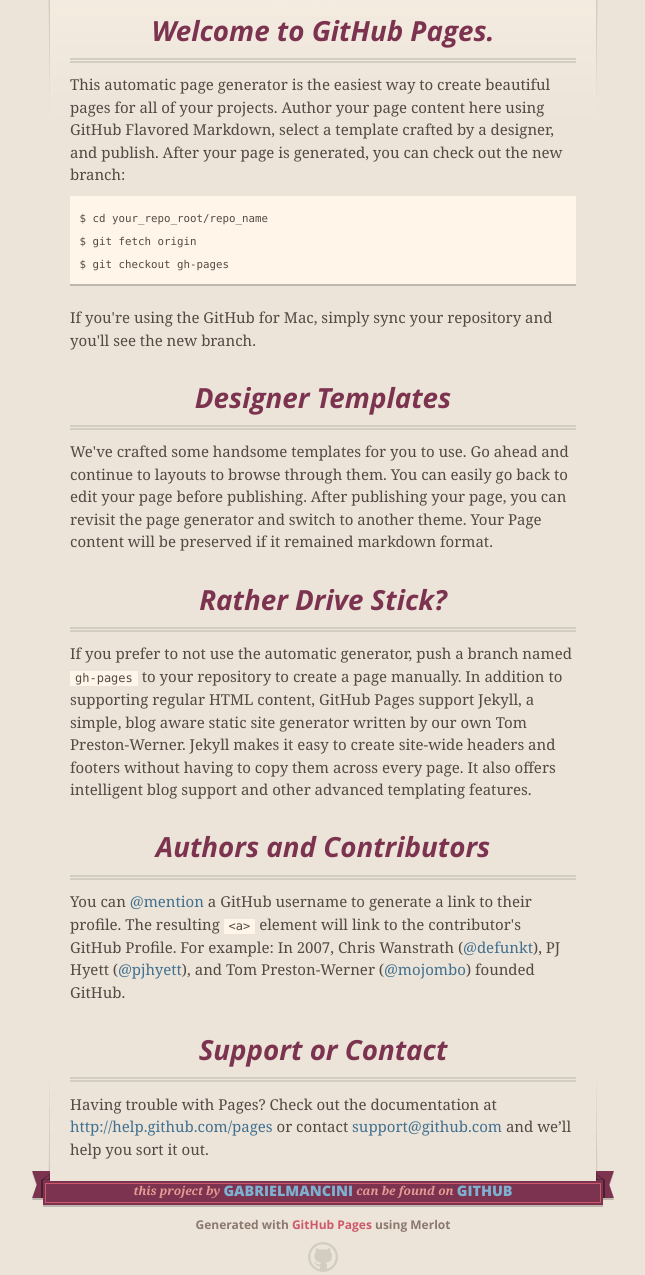
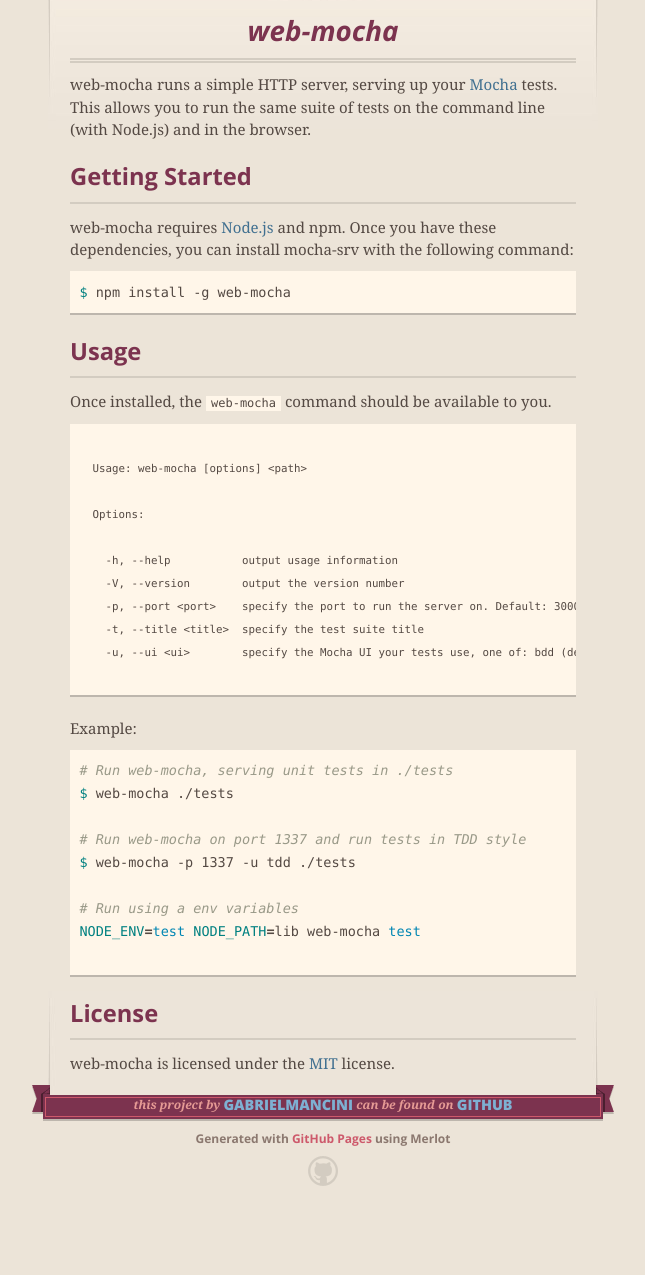
Before and after one commit to gabrielmancini/web-mocha, a plain HTML site: page index.html in a window 1280 px wide. Shown: the part 216-1491 px from the top of the page, without its empty margins (317-962 px from the left). After the commit the page ends 1442 px from the top, so only its background shows below. Drawn offline with nearby package versions, Linux system fonts and the light colour scheme.

```diff
--- a/index.html
+++ b/index.html
@@ -46,37 +46,54 @@
 
 
       <section id="main_content">
-        <h3>
-<a name="welcome-to-github-pages" class="anchor" href="#welcome-to-github-pages"><span class="octicon octicon-link"></span></a>Welcome to GitHub Pages.</h3>
+        <h1>
+<a name="web-mocha" class="anchor" href="#web-mocha"><span class="octicon octicon-link"></span></a>web-mocha</h1>
 
-<p>This automatic page generator is the easiest way to create beautiful pages for all of your projects. Author your page content here using GitHub Flavored Markdown, select a template crafted by a designer, and publish. After your page is generated, you can check out the new branch:</p>
+<p>web-mocha runs a simple HTTP server, serving up your <a href="http://visionmedia.github.com/mocha/">Mocha</a> tests. This allows you to run the same suite of tests on the command line (with Node.js) and in the browser.</p>
 
-<pre><code>$ cd your_repo_root/repo_name
-$ git fetch origin
-$ git checkout gh-pages
+<h2>
+<a name="getting-started" class="anchor" href="#getting-started"><span class="octicon octicon-link"></span></a>Getting Started</h2>
+
+<p>web-mocha requires <a href="http://nodejs.org/">Node.js</a> and npm. Once you have these dependencies, you can install mocha-srv with the following command:</p>
+
+<div class="highlight highlight-sh"><pre><span class="nv">$ </span>npm install -g web-mocha
+</pre></div>
+
+<h2>
+<a name="usage" class="anchor" href="#usage"><span class="octicon octicon-link"></span></a>Usage</h2>
+
+<p>Once installed, the <code>web-mocha</code> command should be available to you.</p>
+
+<pre><code>
+  Usage: web-mocha [options] &lt;path&gt;
+
+  Options:
+
+    -h, --help           output usage information
+    -V, --version        output the version number
+    -p, --port &lt;port&gt;    specify the port to run the server on. Default: 3000
+    -t, --title &lt;title&gt;  specify the test suite title
+    -u, --ui &lt;ui&gt;        specify the Mocha UI your tests use, one of: bdd (default), tdd
+
 </code></pre>
 
-<p>If you're using the GitHub for Mac, simply sync your repository and you'll see the new branch.</p>
+<p>Example:</p>
 
-<h3>
-<a name="designer-templates" class="anchor" href="#designer-templates"><span class="octicon octicon-link"></span></a>Designer Templates</h3>
+<div class="highlight highlight-sh"><pre><span class="c"># Run web-mocha, serving unit tests in ./tests</span>
+<span class="nv">$ </span>web-mocha ./tests
 
-<p>We've crafted some handsome templates for you to use. Go ahead and continue to layouts to browse through them. You can easily go back to edit your page before publishing. After publishing your page, you can revisit the page generator and switch to another theme. Your Page content will be preserved if it remained markdown format.</p>
+<span class="c"># Run web-mocha on port 1337 and run tests in TDD style</span>
+<span class="nv">$ </span>web-mocha -p 1337 -u tdd ./tests
 
-<h3>
-<a name="rather-drive-stick" class="anchor" href="#rather-drive-stick"><span class="octicon octicon-link"></span></a>Rather Drive Stick?</h3>
+<span class="c"># Run using a env variables</span>
+<span class="nv">NODE_ENV</span><span class="o">=</span><span class="nb">test </span><span class="nv">NODE_PATH</span><span class="o">=</span>lib web-mocha <span class="nb">test</span>
 
-<p>If you prefer to not use the automatic generator, push a branch named <code>gh-pages</code> to your repository to create a page manually. In addition to supporting regular HTML content, GitHub Pages support Jekyll, a simple, blog aware static site generator written by our own Tom Preston-Werner. Jekyll makes it easy to create site-wide headers and footers without having to copy them across every page. It also offers intelligent blog support and other advanced templating features.</p>
+</pre></div>
 
-<h3>
-<a name="authors-and-contributors" class="anchor" href="#authors-and-contributors"><span class="octicon octicon-link"></span></a>Authors and Contributors</h3>
+<h2>
+<a name="license" class="anchor" href="#license"><span class="octicon octicon-link"></span></a>License</h2>
 
-<p>You can <a href="https://github.com/blog/821" class="user-mention">@mention</a> a GitHub username to generate a link to their profile. The resulting <code>&lt;a&gt;</code> element will link to the contributor's GitHub Profile. For example: In 2007, Chris Wanstrath (<a href="https://github.com/defunkt" class="user-mention">@defunkt</a>), PJ Hyett (<a href="https://github.com/pjhyett" class="user-mention">@pjhyett</a>), and Tom Preston-Werner (<a href="https://github.com/mojombo" class="user-mention">@mojombo</a>) founded GitHub.</p>
-
-<h3>
-<a name="support-or-contact" class="anchor" href="#support-or-contact"><span class="octicon octicon-link"></span></a>Support or Contact</h3>
-
-<p>Having trouble with Pages? Check out the documentation at <a href="http://help.github.com/pages">http://help.github.com/pages</a> or contact <a href="mailto:support@github.com">support@github.com</a> and we’ll help you sort it out.</p>
+<p>web-mocha is licensed under the <a href="http://opensource.org/licenses/mit-license.php">MIT</a> license.</p>
       </section>
 
       <footer>
@@ -93,6 +110,16 @@
 
     </div>
 
+              <script type="text/javascript">
+            var gaJsHost = (("https:" == document.location.protocol) ? "https://ssl." : "http://www.");
+            document.write(unescape("%3Cscript src='" + gaJsHost + "google-analytics.com/ga.js' type='text/javascript'%3E%3C/script%3E"));
+          </script>
+          <script type="text/javascript">
+            try {
+              var pageTracker = _gat._getTracker("UA-4414768-3");
+            pageTracker._trackPageview();
+            } catch(err) {}
+          </script>
 
   </body>
 </html>
```
Also changed, not shown: params.json (+1 -1 lines).
